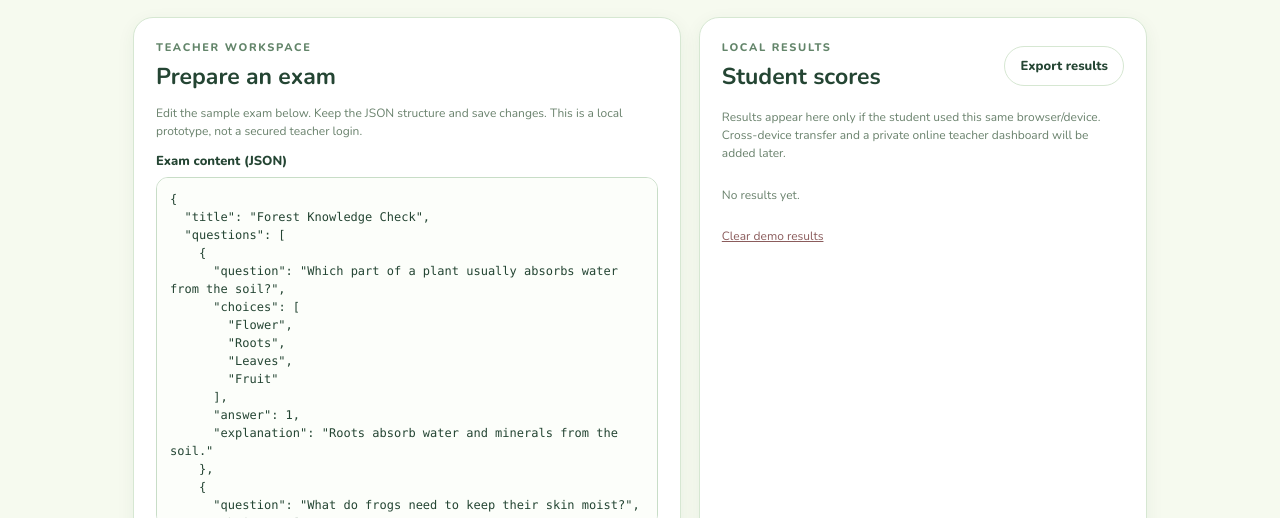
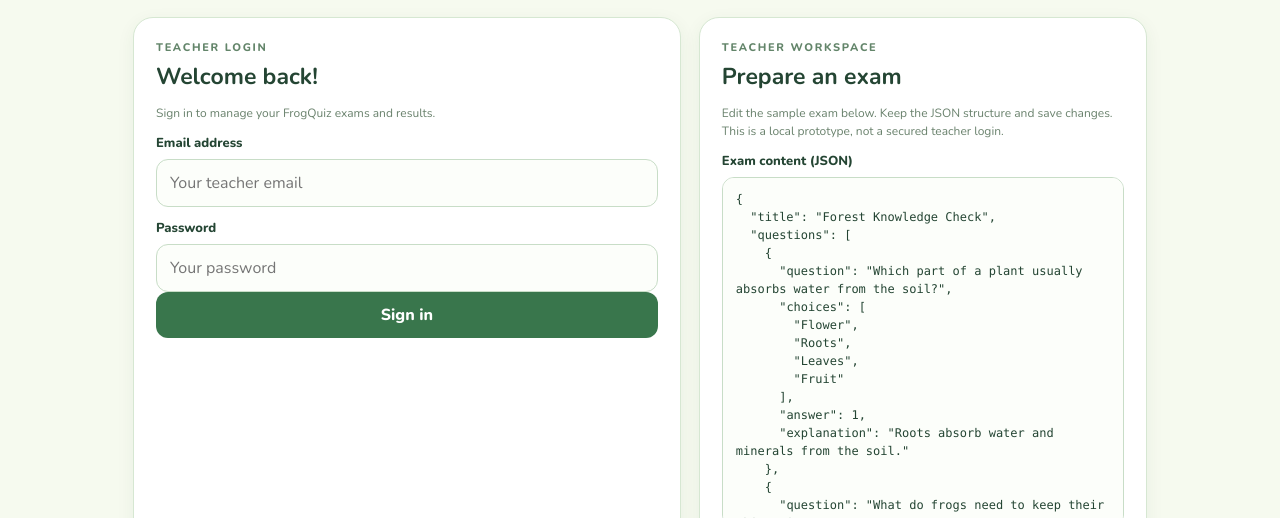
Before and after one commit to brxxmy-afk/frogquiz, a plain HTML site: page index.html in a window 1280 px wide. Both pictures are taken after a click on the button "Teacher". Shown: the part 282-800 px from the top of the page. Drawn offline with nearby package versions, Linux system fonts and the light colour scheme.

Commit message:
Update index.html

```diff
--- a/index.html
+++ b/index.html
@@ -46,6 +46,20 @@
     </section>
 
     <section id="teacherView" class="view hidden">
+      <div id="teacherLogin" class="panel">
+  <p class="eyebrow">TEACHER LOGIN</p>
+  <h2>Welcome back!</h2>
+  <p class="hint">Sign in to manage your FrogQuiz exams and results.</p>
+
+  <label for="teacherEmail">Email address</label>
+  <input id="teacherEmail" type="email" placeholder="Your teacher email" autocomplete="username">
+
+  <label for="teacherPassword">Password</label>
+  <input id="teacherPassword" type="password" placeholder="Your password" autocomplete="current-password">
+
+  <button id="teacherLoginButton" class="primary wide">Sign in</button>
+  <p id="teacherLoginMessage" class="status" aria-live="polite"></p>
+</div>
       <div class="panel">
         <p class="eyebrow">TEACHER WORKSPACE</p><h2>Prepare an exam</h2>
         <p class="hint">Edit the sample exam below. Keep the JSON structure and save changes. This is a local prototype, not a secured teacher login.</p>
```
